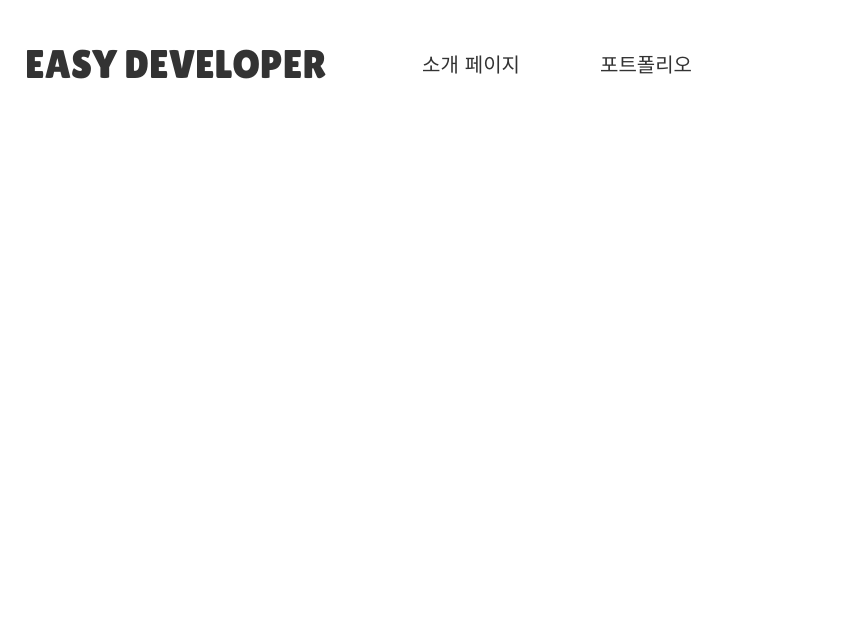
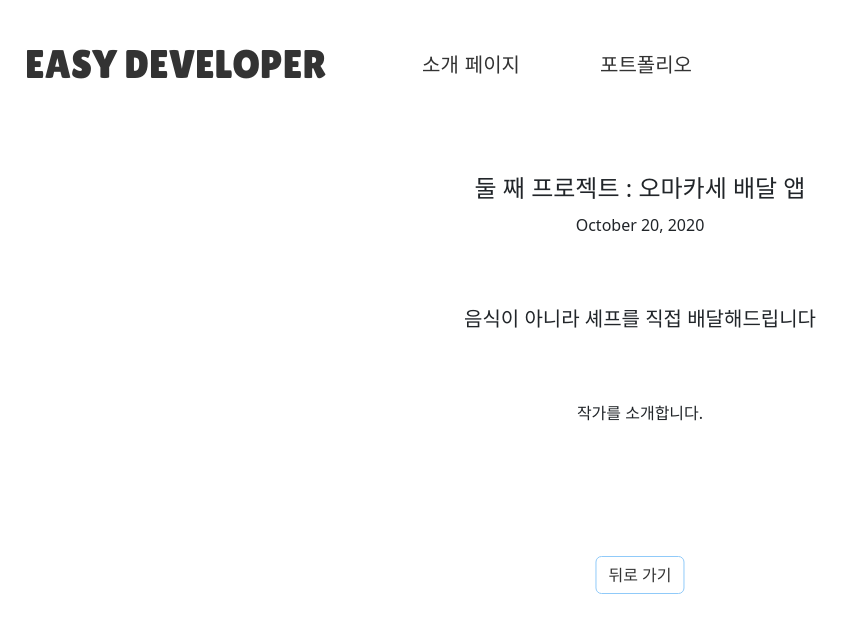
Before and after one commit to Hanalin0422/Vue-Project, a Vue app: page /detail/1/author in a window 1280 px wide. Shown: the top 632 px of the page, without its empty margins (0-849 px from the left). Built offline with nearby package versions, Linux system fonts and the light colour scheme; a web font is replaced by a local one.

Commit message:
라우터를 공부하며 블로그 만들기 끝

```diff
--- /dev/null
+++ b/src/components/Author.vue
@@ -0,0 +1,15 @@
+<template>
+    <div>
+        작가를 소개합니다.
+    </div>
+</template>
+
+<script>
+export default {
+    name : 'Author',
+}
+</script>
+
+<style>
+
+</style>
--- /dev/null
+++ b/src/components/Comments.vue
@@ -0,0 +1,16 @@
+<template>
+    <div>
+        댓글입니다만?
+    </div>
+</template>
+
+<script>
+export default {
+    name : 'Comments',
+
+}
+</script>
+
+<style>
+
+</style>
--- a/src/components/Detail.vue
+++ b/src/components/Detail.vue
@@ -4,6 +4,7 @@
             <h4>{{ contentData[idx].title}}</h4>
             <p>{{ contentData[idx].date}}</p>
             <h5>{{ contentData[idx].content}}</h5>
+            <router-view></router-view>
         </div>
         <div class="click">
             <button @click="$router.go(-1)" type="button" id="color" class="btn btn-outline-light">뒤로 가기</button>
```
Also changed, not shown: src/router.js (+13 -1 lines), 1 other file (tests, documents, lock files or other folders).
